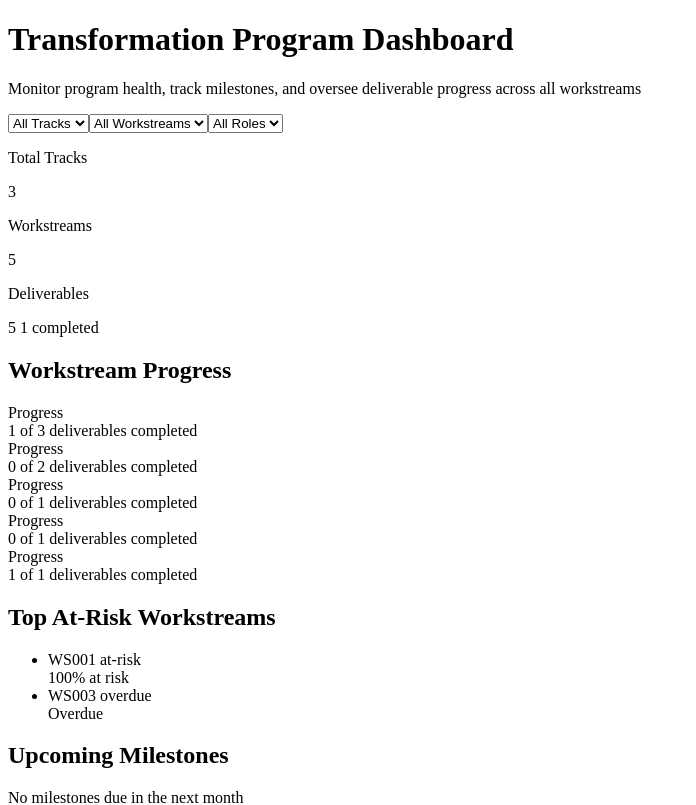
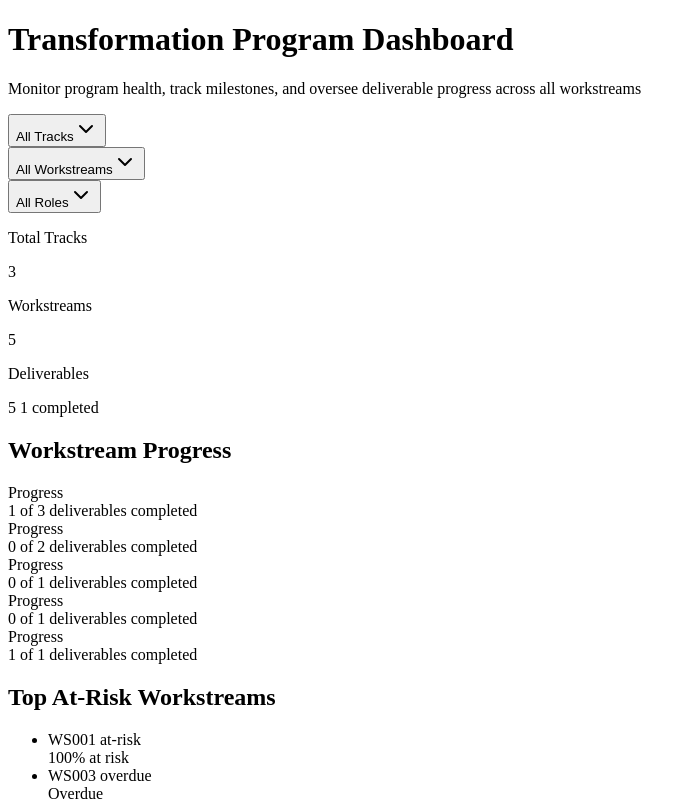
Before and after one commit to matildalim/to-workstream-dashboard, a Next.js app in the folder to-workstream-dashboard-payload/: page /dashboard in a window 1280 px wide. Shown: the top 805 px of the page, without its empty margins (0-696 px from the left). Built offline with nearby package versions, Linux system fonts and the light colour scheme.

Commit message:
mini push
page.tsx
src/ui/DashboardFilters

```diff
--- a/to-workstream-dashboard-payload/package.json
+++ b/to-workstream-dashboard-payload/package.json
@@ -66,16 +66,16 @@
     "@types/react": "19.1.0",
     "@types/react-dom": "19.1.2",
     "@vitejs/plugin-react": "4.5.2",
-    "autoprefixer": "^10.4.19",
+    "autoprefixer": "^10.4.21",
     "copyfiles": "^2.4.1",
     "eslint": "^9.16.0",
     "eslint-config-next": "15.3.0",
     "jsdom": "26.1.0",
     "playwright": "1.50.0",
     "playwright-core": "1.50.0",
-    "postcss": "^8.4.38",
+    "postcss": "^8.5.6",
     "prettier": "^3.4.2",
-    "tailwindcss": "^3.4.3",
+    "tailwindcss": "^3.4.17",
     "typescript": "5.7.3",
     "vite-tsconfig-paths": "5.1.4",
     "vitest": "3.2.3"
--- a/to-workstream-dashboard-payload/postcss.config.js
+++ b/to-workstream-dashboard-payload/postcss.config.js
@@ -1,4 +1,4 @@
-const config = {
+module.exports = {
   plugins: {
     tailwindcss: {},
     autoprefixer: {},
--- a/to-workstream-dashboard-payload/src/app/dashboard/page.tsx
+++ b/to-workstream-dashboard-payload/src/app/dashboard/page.tsx
@@ -10,6 +10,7 @@
 'use client'
 
 import { useState } from 'react'
+import DashboardFilters from '@/components/ui/DashboardFilters'
 
 type Deliverable = {
   id: string
@@ -102,26 +103,22 @@ export default function DashboardPage() {
         </p>
       </div>
 
-      {/* Filters */}
-      <div className="flex flex-col sm:flex-row gap-4 p-4 bg-gray-100 rounded border">
-        <select value={track} onChange={e=>setTrack(e.target.value)} className="p-2 border rounded flex-1">
-          <option value="all">All Tracks</option>
-          <option value="TR001">TR001</option>
-          <option value="TR002">TR002</option>
-          <option value="TR003">TR003</option>
-        </select>
-        <select value={ws} onChange={e=>setWs(e.target.value)} className="p-2 border rounded flex-1">
-          <option value="all">All Workstreams</option>
-          <option value="WS001">WS001</option>
-          <option value="WS002">WS002</option>
-          <option value="WS003">WS003</option>
-          <option value="WS004">WS004</option>
-          <option value="WS005">WS005</option>
-        </select>
-        <select value={role} onChange={e=>setRole(e.target.value)} className="p-2 border rounded flex-1">
-          <option value="all">All Roles</option>
-        </select>
-      </div>
+      <DashboardFilters
+  selectedTrack={track}
+  selectedWorkstream={ws}
+  selectedRole={role}
+  trackOptions={['TR001', 'TR002', 'TR003']}
+  workstreamOptions={['WS001', 'WS002', 'WS003', 'WS004', 'WS005']}
+  onTrackChange={setTrack}
+  onWorkstreamChange={setWs}
+  onRoleChange={setRole}
+  onClearFilters={() => {
+    setTrack('all')
+    setWs('all')
+    setRole('all')
+  }}
+  hasActiveFilters={track !== 'all' || ws !== 'all' || role !== 'all'}
+/>
 
       {/* Summary Cards */}
       <div className="grid grid-cols-1 sm:grid-cols-3 gap-4">
--- /dev/null
+++ b/to-workstream-dashboard-payload/src/components/ui/DashboardFilters.tsx
@@ -0,0 +1,97 @@
+'use client'
+
+import { Select, SelectContent, SelectItem, SelectTrigger, SelectValue } from '@/components/ui/select'
+import { Button } from '@/components/ui/button'
+import { Badge } from '@/components/ui/badge'
+import { X } from 'lucide-react'
+
+interface DashboardFiltersProps {
+  selectedTrack: string
+  selectedWorkstream: string
+  selectedRole: string
+  trackOptions: string[]
+  workstreamOptions: string[]
+  onTrackChange: (value: string) => void
+  onWorkstreamChange: (value: string) => void
+  onRoleChange: (value: string) => void
+  onClearFilters: () => void
+  hasActiveFilters: boolean
+}
+
+const roleOptions = [
+  { value: 'all', label: 'All Roles' },
+  { value: 'txc', label: 'Transformation Coordinator (TXC)' },
+  { value: 'dd', label: 'Delivery Director (DD)' },
+  { value: 'ad-sm', label: 'Assistant Director / Senior Manager (AD/SM)' },
+]
+
+export default function DashboardFilters({
+  selectedTrack,
+  selectedWorkstream,
+  selectedRole,
+  trackOptions,
+  workstreamOptions,
+  onTrackChange,
+  onWorkstreamChange,
+  onRoleChange,
+  onClearFilters,
+  hasActiveFilters,
+}: DashboardFiltersProps) {
+  return (
+    <div className="flex flex-col sm:flex-row gap-4 p-4 bg-muted/50 rounded-lg border">
+      {/* Track Filter */}
+      <div className="flex-1">
+        <Select value={selectedTrack} onValueChange={onTrackChange}>
+          <SelectTrigger>
+            <SelectValue placeholder="Filter by Track" />
+          </SelectTrigger>
+          <SelectContent>
+            <SelectItem value="all">All Tracks</SelectItem>
+            {trackOptions.map(track => (
+              <SelectItem key={track} value={track}>{track}</SelectItem>
+            ))}
+          </SelectContent>
+        </Select>
+      </div>
+
+      {/* Workstream Filter */}
+      <div className="flex-1">
+        <Select value={selectedWorkstream} onValueChange={onWorkstreamChange}>
+          <SelectTrigger>
+            <SelectValue placeholder="Filter by Workstream" />
+          </SelectTrigger>
+          <SelectContent>
+            <SelectItem value="all">All Workstreams</SelectItem>
+            {workstreamOptions.map(ws => (
+              <SelectItem key={ws} value={ws}>{ws}</SelectItem>
+            ))}
+          </SelectContent>
+        </Select>
+      </div>
+
+      {/* Role Filter */}
+      <div className="flex-1">
+        <Select value={selectedRole} onValueChange={onRoleChange}>
+          <SelectTrigger>
+            <SelectValue placeholder="Filter by Role" />
+          </SelectTrigger>
+          <SelectContent>
+            {roleOptions.map(role => (
+              <SelectItem key={role.value} value={role.value}>{role.label}</SelectItem>
+            ))}
+          </SelectContent>
+        </Select>
+      </div>
+
+      {/* Clear Button */}
+      {hasActiveFilters && (
+        <div className="flex items-center">
+          <Button variant="outline" size="sm" onClick={onClearFilters}>
+            <X className="w-4 h-4 mr-1" />
+            Clear
+          </Button>
+        </div>
+      )}
+    </div>
+  )
+}
```
Also changed, not shown: 1 other file (tests, documents, lock files or other folders).
